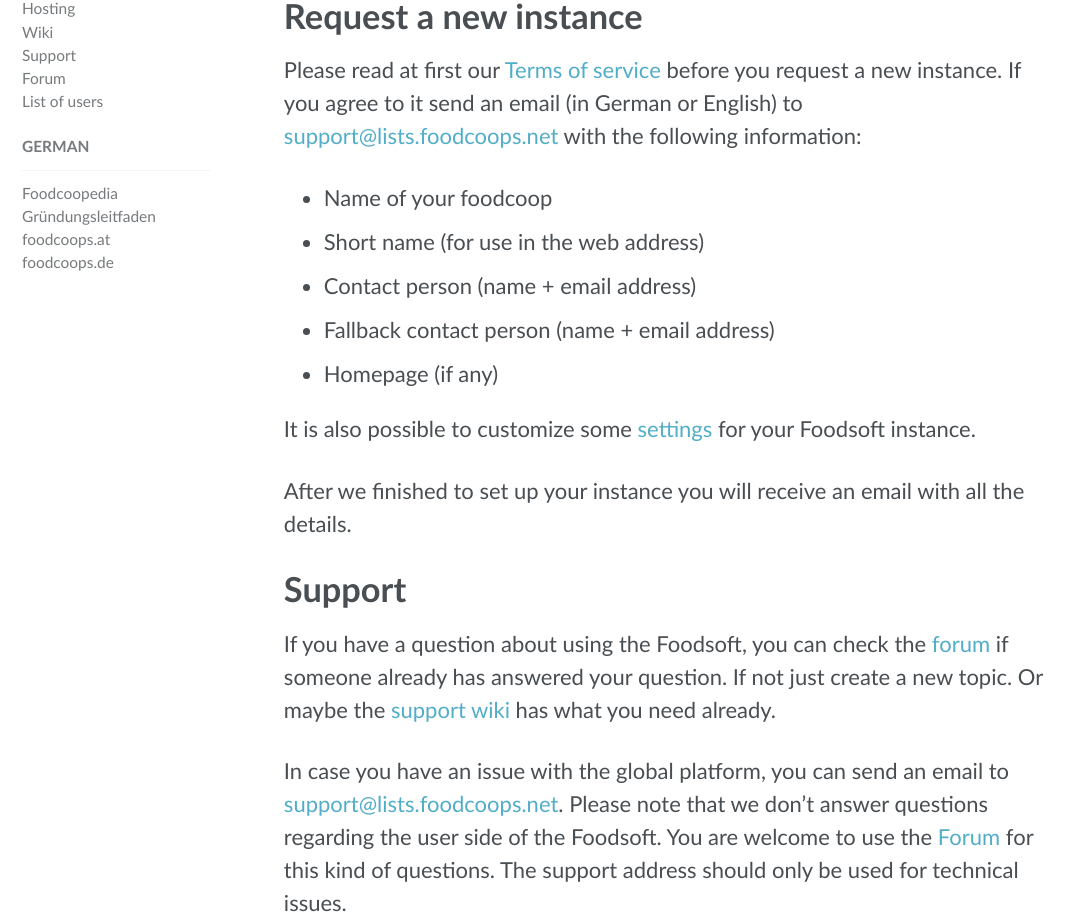
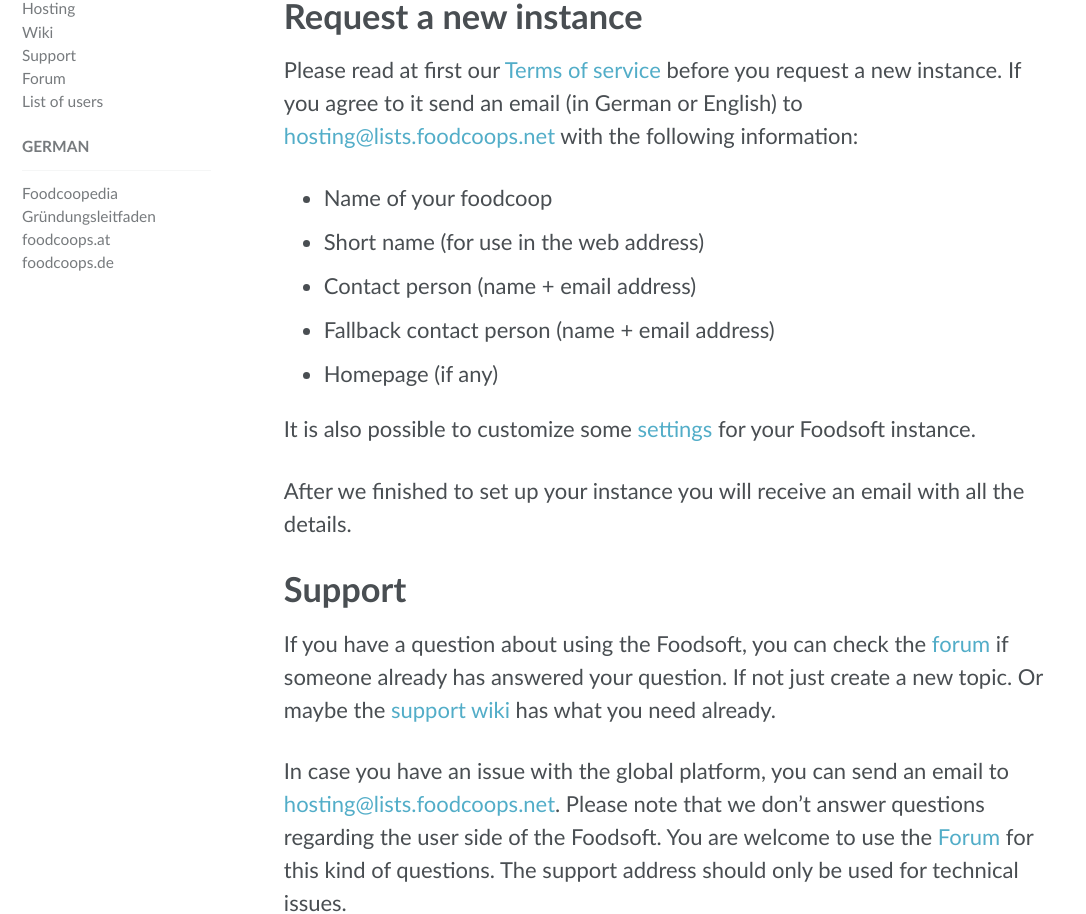
Before and after one commit to foodcoops/foodcoops.github.io, a Jekyll site: the page built from global-foodsoft-platform.md, in a window 1280 px wide and 1400 px high, scrolled down 888 px. Shown: the part 138-1052 px from the top of the window, without its empty margins (0-1086 px from the left). Built offline with Jekyll 4.4.1, drawn with Linux system fonts in a browser that asks for light colours.

Commit message:
Rename mailinglist

```diff
--- a/global-foodsoft-platform.md
+++ b/global-foodsoft-platform.md
@@ -31,7 +31,7 @@
 # Request a new instance
 
 Please read at first our [Terms of service](/tos) before you request a new instance. If you agree to it send an email
-(in German or English) to [support@lists.foodcoops.net](mailto:support@lists.foodcoops.net) with the following information:
+(in German or English) to [hosting@lists.foodcoops.net](mailto:hosting@lists.foodcoops.net) with the following information:
 
    * Name of your foodcoop
    * Short name (for use in the web address)
@@ -49,13 +49,13 @@
 your question. If not just create a new topic. Or maybe the [support wiki](https://github.com/foodcoops/foodsoft/wiki/Support) has what you need already.
 
 In case you have an issue with the global platform, you can send an email to
-[support@lists.foodcoops.net](mailto:support@lists.foodcoops.net). Please note that we don't answer questions regarding the user side of
+[hosting@lists.foodcoops.net](mailto:hosting@lists.foodcoops.net). Please note that we don't answer questions regarding the user side of
 the Foodsoft. You are welcome to use the [Forum](https://forum.foodcoops.net) for this kind of questions. The support address should only be used for technical issues.
 
 # Helping out
 
 The global platform is maintained by volunteers from different cooperatives. If you would
-like to help out, please [contact](mailto:support@lists.foodcoops.net) us!
+like to help out, please [contact](mailto:hosting@lists.foodcoops.net) us!
 
 We're currently looking for people who want to write new documentation for the Foodsoft.
 Feel free to email either support address.
```
Also changed, not shown: foodsoft-hosting.md (+1 -1 lines).
